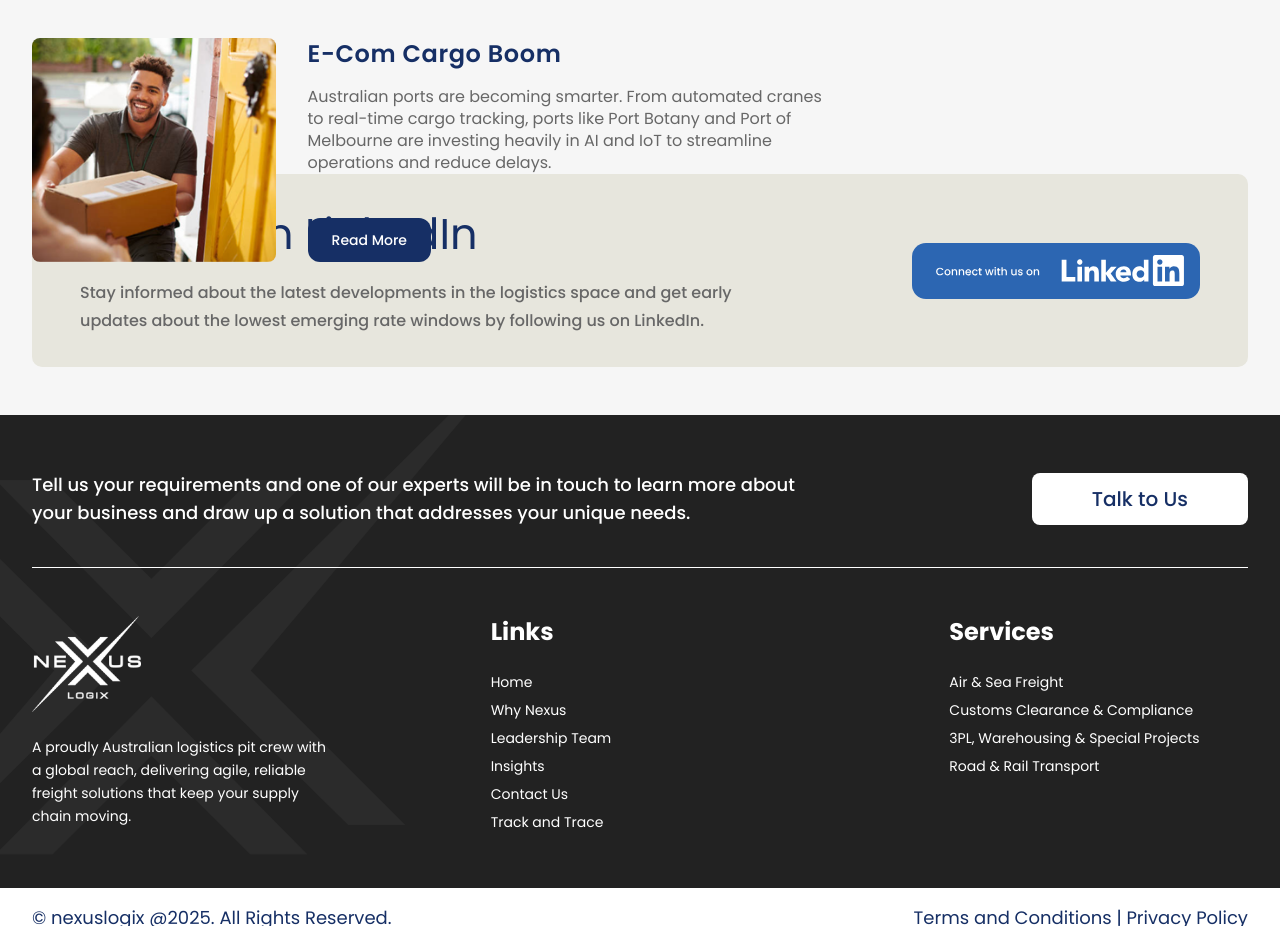
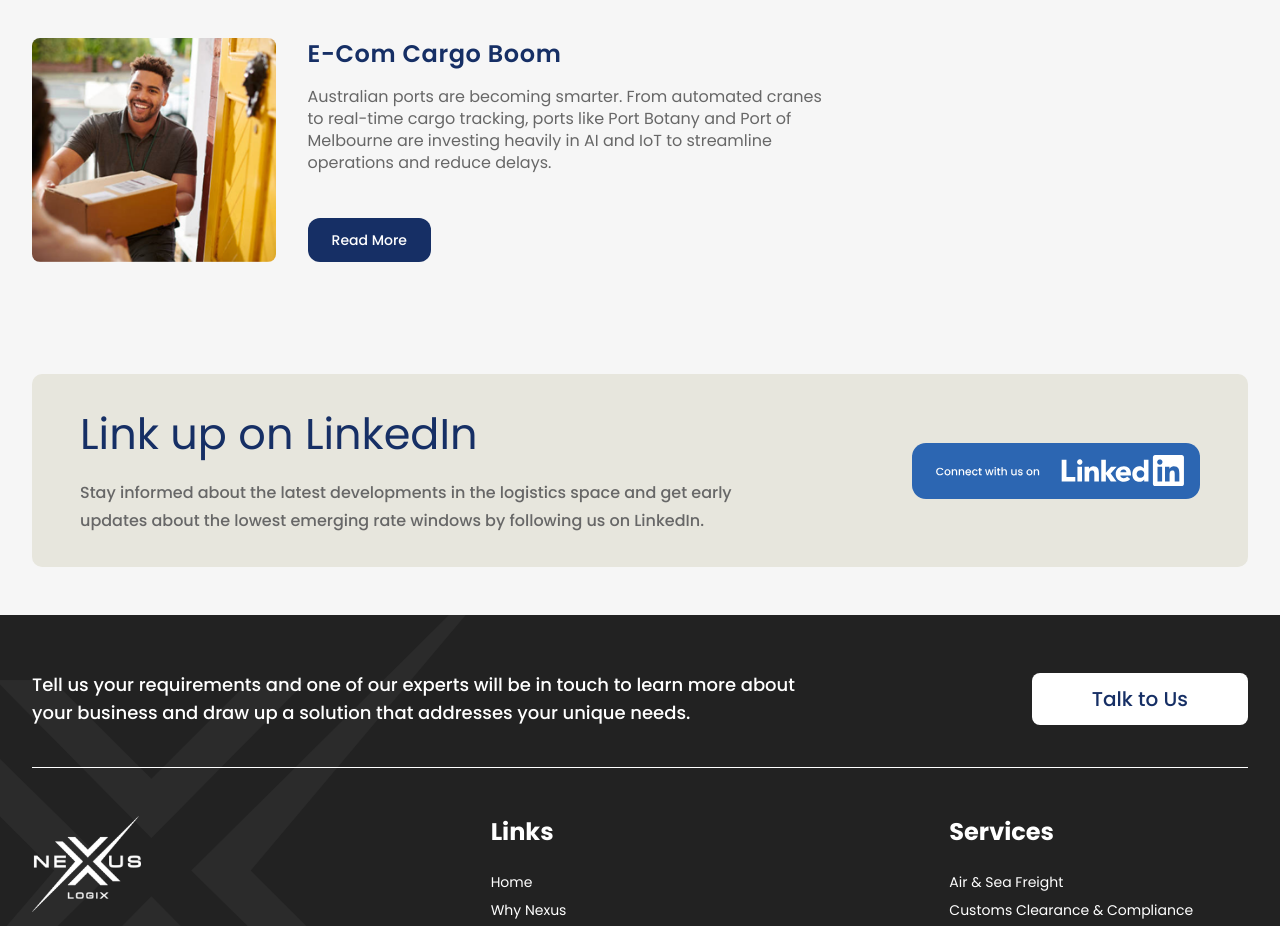
Before and after one commit to kanishka-gunatunga/nexus, a Next.js app: page /insights in a window 1280 px wide. Shown: the part 2340-3266 px from the top of the page. Built offline with nearby package versions, Linux system fonts and the light colour scheme.

Commit message:
custom banner

```diff
--- a/src/app/insights/page.tsx
+++ b/src/app/insights/page.tsx
@@ -358,7 +358,7 @@ const InsightsPage = () => {
           </div>
         </div>
       </div>
-      <div className="-mt-15 lg:-mt-50">
+      <div className="">
         <LinkedinSection />
       </div>
     </div>
```
